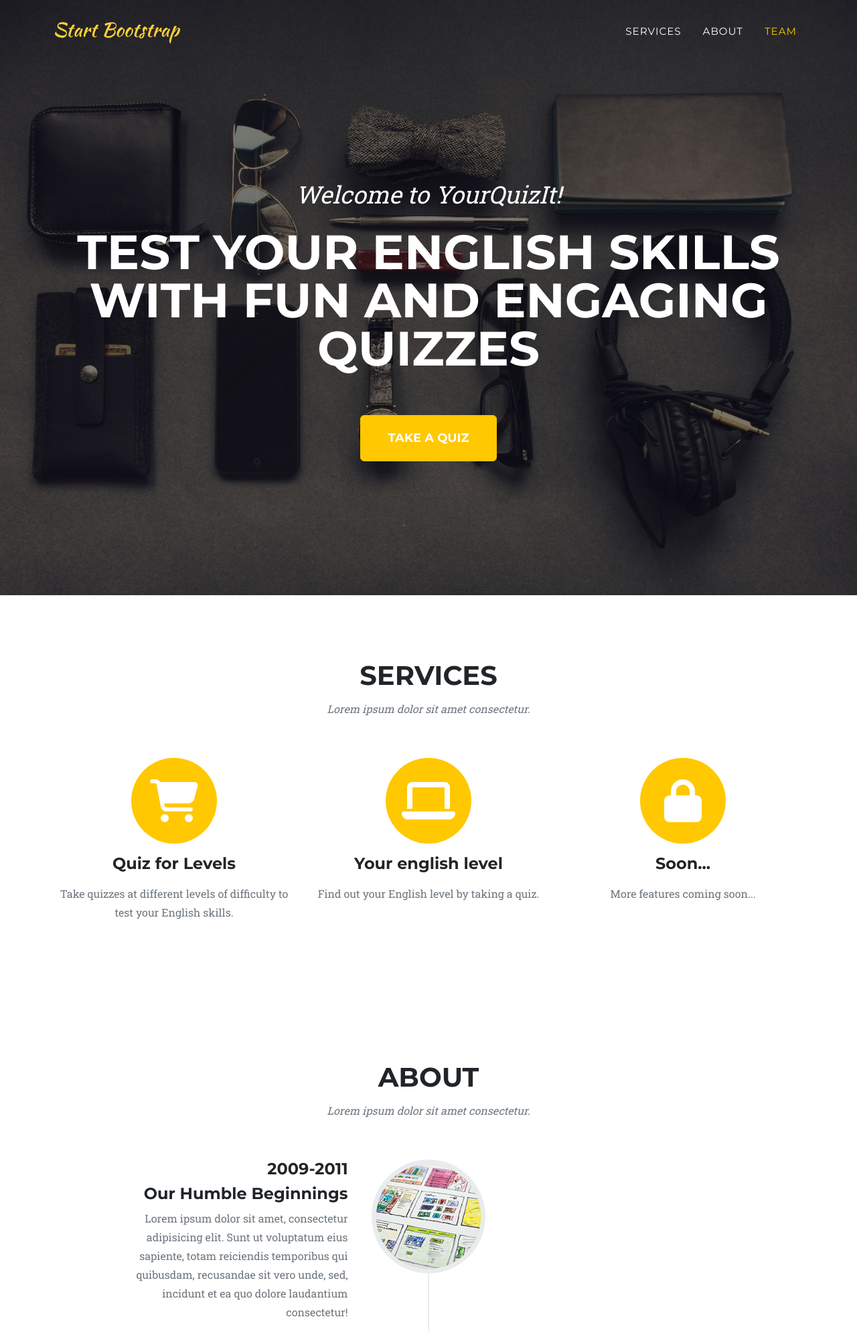
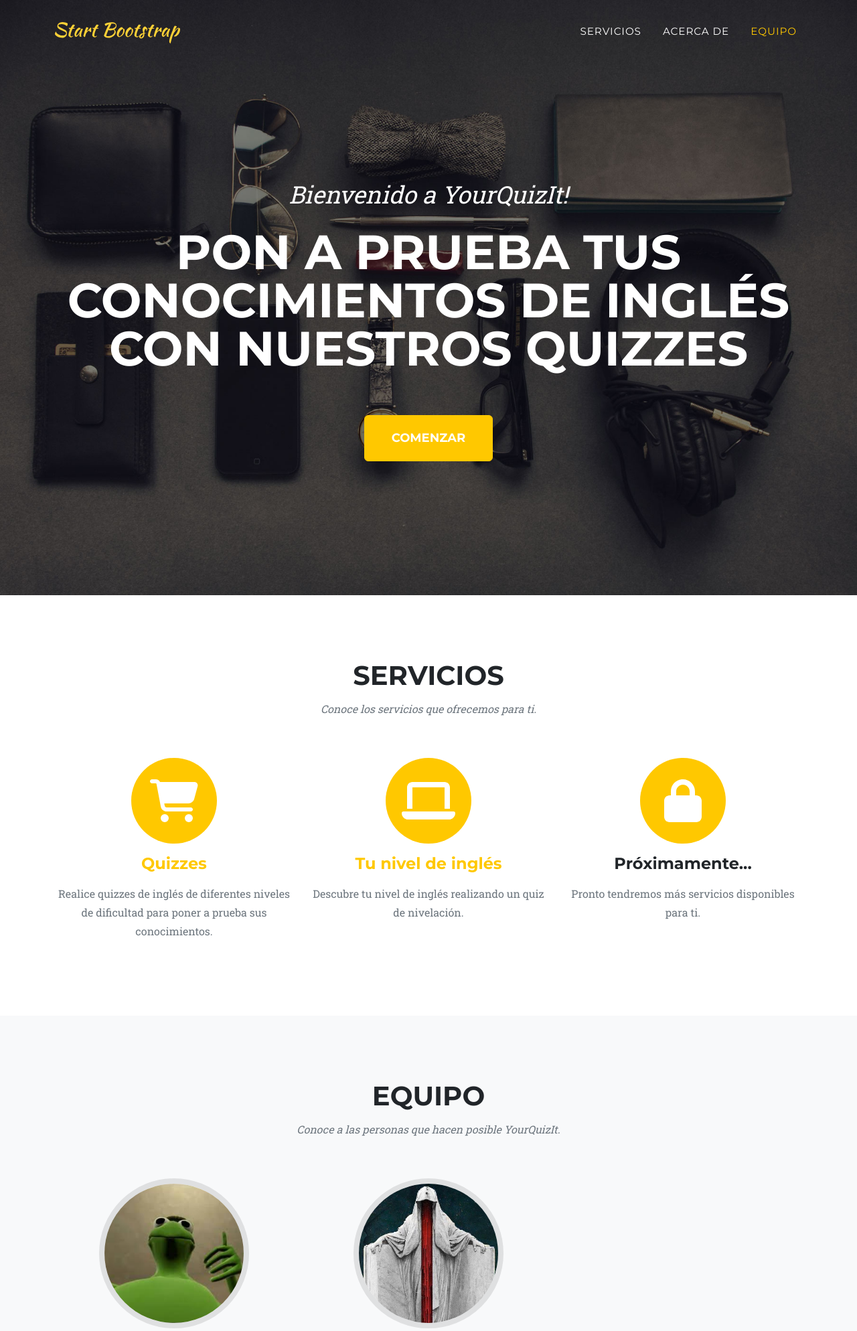
Before and after one commit to LoskoMiguel/YourQuizIt, a Python web app: template app/templates/index.html in a window 1280 px wide. Shown: the top 1988 px of the page at 67% size. Run offline with Jinja, Linux system fonts and the light colour scheme; the template is opened without the code that fills it, so the values that code supplies are empty; some libraries are stand-ins or nearby versions.

Commit message:
feat: Refactor quiz route and template
The commit message suggests that the code changes involve refactoring the quiz route and template.

```diff
--- a/app/routes/quiz.py
+++ b/app/routes/quiz.py
@@ -1,10 +1,10 @@
 import json
-from app.utils import generar_preguntas, respuestas
+from app.utils import generar_preguntas
 from flask import Blueprint, request, render_template, session
 
 quiz = Blueprint('quiz', __name__)
 
-@quiz.route("/preguntas", methods=["GET", "POST"])
+@quiz.route("/quizzes", methods=["GET", "POST"])
 def preguntas():
     if request.method == "POST":
         nivel = request.form.get("nivel")
@@ -18,7 +18,7 @@ def preguntas():
         # Esto es solo para depuración (Después lo eliminamos)
         print(respuestas_correctas)
 
-        return render_template("preguntas.html", preguntas=preguntas_generadas)
+        return render_template("preguntas.html", preguntas=preguntas_generadas, nivel=nivel)
 
     return render_template("preguntas.html")
 
--- a/app/templates/index.html
+++ b/app/templates/index.html
@@ -1,6 +1,6 @@
 {% extends "base.html" %}
 
-{% block title %}YourQuizit{% endblock %}
+{% block title %}YourQuizIt{% endblock %}
 
 {% block content %}
 <!-- Navigation-->
@@ -13,9 +13,9 @@
         </button>
         <div class="collapse navbar-collapse" id="navbarResponsive">
             <ul class="navbar-nav text-uppercase ms-auto py-4 py-lg-0">
-                <li class="nav-item"><a class="nav-link" href="#services">Services</a></li>
-                <li class="nav-item"><a class="nav-link" href="#about">About</a></li>
-                <li class="nav-item"><a class="nav-link" href="#team">Team</a></li>
+                <li class="nav-item"><a class="nav-link" href="#services">Servicios</a></li>
+                <li class="nav-item"><a class="nav-link" href="#about">Acerca de</a></li>
+                <li class="nav-item"><a class="nav-link" href="#team">Equipo</a></li>
             </ul>
         </div>
     </div>
@@ -23,51 +23,55 @@
 <!-- Masthead-->
 <header class="masthead">
     <div class="container">
-        <div class="masthead-subheading">Welcome to YourQuizIt!</div>
-        <div class="masthead-heading text-uppercase">Test Your English Skills with Fun and Engaging Quizzes</div>
-        <a class="btn btn-primary btn-xl text-uppercase" href="#services">Take a Quiz</a>
+        <div class="masthead-subheading">Bienvenido a YourQuizIt!</div>
+        <div class="masthead-heading text-uppercase">Pon a prueba tus conocimientos de inglés con nuestros quizzes</div>
+        <a class="btn btn-primary btn-xl text-uppercase" href="#services">Comenzar</a>
     </div>
 </header>
 <!-- Services-->
 <section class="page-section" id="services">
     <div class="container">
         <div class="text-center">
-            <h2 class="section-heading text-uppercase">Services</h2>
-            <h3 class="section-subheading text-muted">Lorem ipsum dolor sit amet consectetur.</h3>
+            <h2 class="section-heading text-uppercase">Servicios</h2>
+            <h3 class="section-subheading text-muted">Conoce los servicios que ofrecemos para ti.
         </div>
         <div class="row text-center">
             <div class="col-md-4">
+                <a href="/quizzes" class="text-decoration-none">
                     <span class="fa-stack fa-4x">
                         <i class="fas fa-circle fa-stack-2x text-primary"></i>
                         <i class="fas fa-shopping-cart fa-stack-1x fa-inverse"></i>
                     </span>
-                <h4 class="my-3">Quiz for Levels</h4>
-                <p class="text-muted">Take quizzes at different levels of difficulty to test your English skills.</p>
+                    <h4 class="my-3">Quizzes</h4>
+                </a>
+                <p class="text-muted">Realice quizzes de inglés de diferentes niveles de dificultad para poner a prueba sus conocimientos.</p>
             </div>
             <div class="col-md-4">
+                <a href="/nivel-ingles" class="text-decoration-none">
                     <span class="fa-stack fa-4x">
                         <i class="fas fa-circle fa-stack-2x text-primary"></i>
                         <i class="fas fa-laptop fa-stack-1x fa-inverse"></i>
                     </span>
-                <h4 class="my-3">Your english level</h4>
-                <p class="text-muted">Find out your English level by taking a quiz.</p>
+                    <h4 class="my-3">Tu nivel de inglés</h4>
+                </a>
+                <p class="text-muted">Descubre tu nivel de inglés realizando un quiz de nivelación.</p>
             </div>
             <div class="col-md-4">
                 <span class="fa-stack fa-4x">
                     <i class="fas fa-circle fa-stack-2x text-primary"></i>
                     <i class="fas fa-lock fa-stack-1x fa-inverse"></i>
                 </span>
-                <h4 class="my-3">Soon...</h4>
-                <p class="text-muted">More features coming soon...</p>
+                <h4 class="my-3">Próximamente...</h4>
+                <p class="text-muted">Pronto tendremos más servicios disponibles para ti.</p>
             </div>
         </div>
     </div>
 </section>
 <!-- About-->
-<section class="page-section" id="about">
+<!-- <section class="page-section" id="about">
     <div class="container">
         <div class="text-center">
-            <h2 class="section-heading text-uppercase">About</h2>
+            <h2 class="section-heading text-uppercase">Acerca de</h2>
             <h3 class="section-subheading text-muted">Lorem ipsum dolor sit amet consectetur.</h3>
         </div>
         <ul class="timeline">
@@ -124,13 +128,13 @@
             </li>
         </ul>
     </div>
-</section>
+</section> -->
 <!-- Team-->
 <section class="page-section bg-light" id="team">
     <div class="container">
         <div class="text-center">
-            <h2 class="section-heading text-uppercase">Our Amazing Team</h2>
-            <h3 class="section-subheading text-muted">Our team is made up of talented individuals who are passionate about what they do.
+            <h2 class="section-heading text-uppercase">Equipo</h2>
+            <h3 class="section-subheading text-muted">Conoce a las personas que hacen posible YourQuizIt.
         </div>
         <div class="row">
             <div class="col-lg-4">
@@ -147,25 +151,25 @@
                 <div class="team-member">
                     <img class="mx-auto rounded-circle" src="static/assets/img/team/2.jpg" alt="..." />
                     <h4>Sin Asunto</h4>
-                    <p class="text-muted">Developer</p>
+                    <p class="text-muted">Desarrollador</p>
                     <a class="btn btn-dark btn-social mx-2" href="#!" aria-label="Diana Petersen Twitter Profile"><i class="fab fa-twitter"></i></a>
                     <a class="btn btn-dark btn-social mx-2" href="#!" aria-label="Diana Petersen Facebook Profile"><i class="fab fa-facebook-f"></i></a>
                     <a class="btn btn-dark btn-social mx-2" href="#!" aria-label="Diana Petersen LinkedIn Profile"><i class="fab fa-linkedin-in"></i></a>
                 </div>
             </div>
             <div class="col-lg-4">
-                <div class="team-member">
+                <!-- <div class="team-member">
                     <img class="mx-auto rounded-circle" src="static/assets/img/team/3.jpg" alt="..." />
-                    <h4>Nothing</h4>
-                    <p class="text-muted">Nothing</p>
+                    <h4>...</h4>
+                    <p class="text-muted">...</p>
                     <a class="btn btn-dark btn-social mx-2" href="#!" aria-label="Larry Parker Twitter Profile"><i class="fab fa-twitter"></i></a>
                     <a class="btn btn-dark btn-social mx-2" href="#!" aria-label="Larry Parker Facebook Profile"><i class="fab fa-facebook-f"></i></a>
                     <a class="btn btn-dark btn-social mx-2" href="#!" aria-label="Larry Parker LinkedIn Profile"><i class="fab fa-linkedin-in"></i></a>
-                </div>
+                </div> -->
             </div>
         </div>
         <div class="row">
-            <div class="col-lg-8 mx-auto text-center"><p class="large text-muted">The team is made up of talented individuals who are passionate about what they do. We are always looking for new talent to join our team.</p></div>
+            <div class="col-lg-8 mx-auto text-center"><p class="large text-muted">El equipo está conformado por personas apasionadas por lo que hacen y comprometidas con brindar la mejor experiencia a nuestros usuarios.</p>
         </div>
     </div>
 </section>
@@ -173,7 +177,7 @@
 <footer class="footer py-4">
     <div class="container">
         <div class="row align-items-center">
-            <div class="col-lg-4 text-lg-start">Copyright &copy; Your Website 2023</div>
+            <div class="col-lg-4 text-lg-start">Developed with ❤️</div>
             <div class="col-lg-4 my-3 my-lg-0">
                 <a class="btn btn-dark btn-social mx-2" href="#!" aria-label="Twitter"><i class="fab fa-twitter"></i></a>
                 <a class="btn btn-dark btn-social mx-2" href="#!" aria-label="Facebook"><i class="fab fa-facebook-f"></i></a>
--- a/app/utils.py
+++ b/app/utils.py
@@ -7,10 +7,9 @@ load_dotenv()
 
 client = OpenAI(api_key=os.getenv("OPENAI_API_KEY"))
 
-respuestas = ''
-
 def generar_preguntas(nivel, cantidad):
     print(f"\nGenerando {cantidad} preguntas de nivel {nivel}...\n\n")
+
     prompt = f"""
     Necesito practicar mi inglés.
     Genera {cantidad} preguntas de inglés de nivel {nivel} centradas en gramática y vocabulario.
```
Also changed, not shown: app/templates/preguntas.html (+38 -19 lines). Lines whose indentation alone changed are shown as unchanged.
